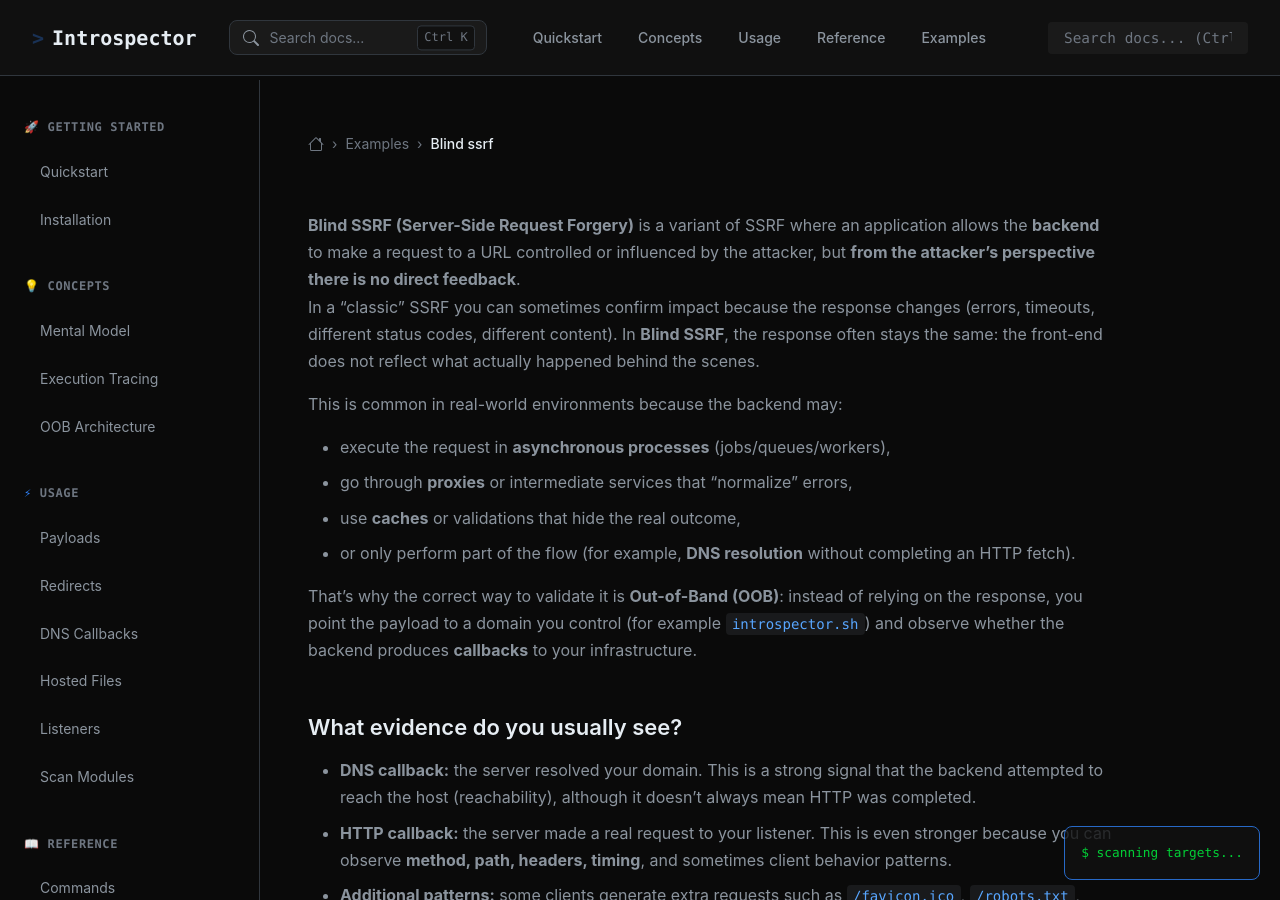
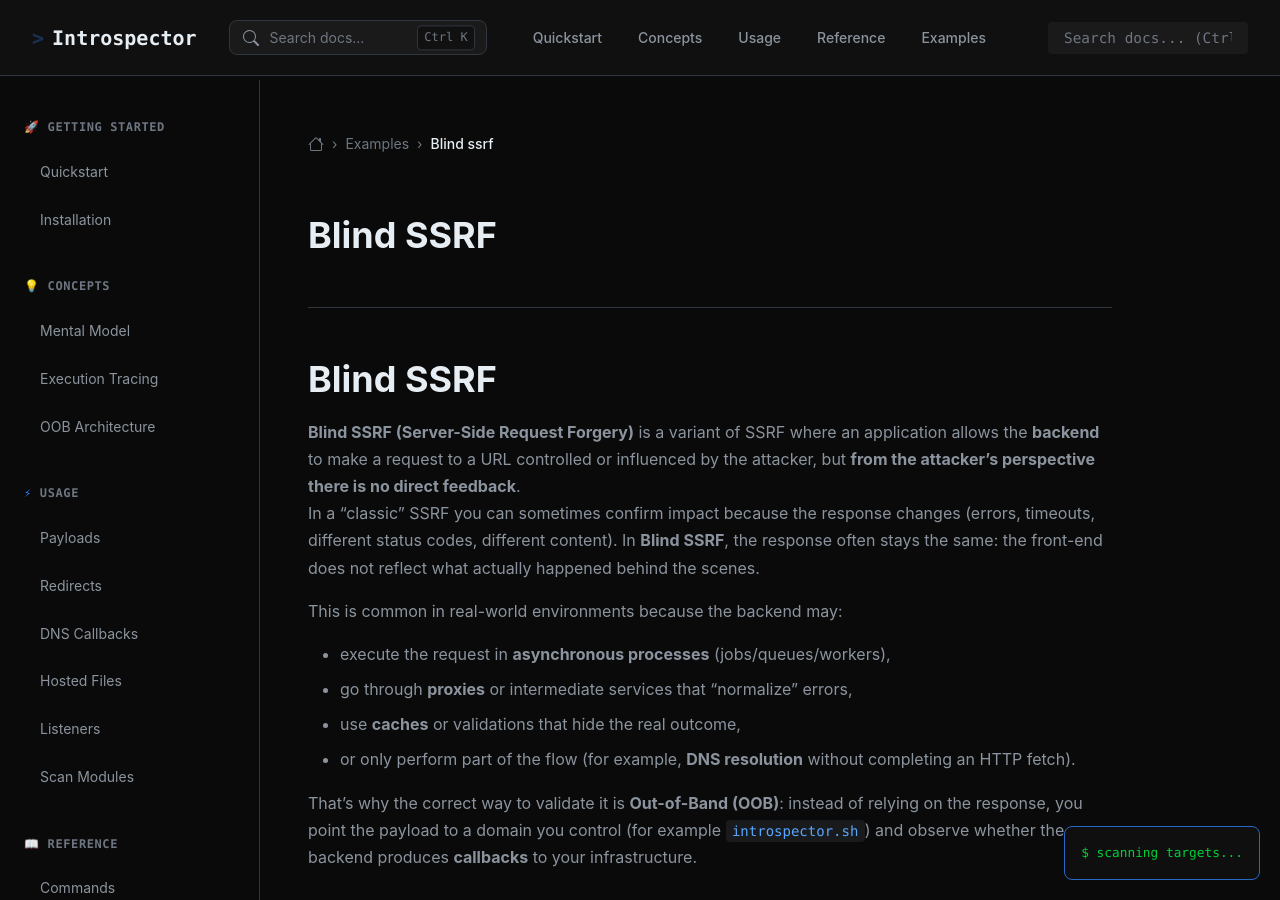
Before and after one commit to Dedal0/Introspector-Docs, a Jekyll site: the page built from examples/blind-ssrf.md, in a window 1280 px wide and 900 px high. Built offline with Jekyll 4.4.1, drawn with Linux system fonts in a browser that asks for light colours; our own code applies the rules of GitHub Pages for plain Markdown files.

Commit message:
Update blind-ssrf.md

```diff
--- a/examples/blind-ssrf.md
+++ b/examples/blind-ssrf.md
@@ -1,3 +1,4 @@
+# Blind SSRF
 
 **Blind SSRF (Server-Side Request Forgery)** is a variant of SSRF where an application allows the **backend** to make a request to a URL controlled or influenced by the attacker, but **from the attacker’s perspective there is no direct feedback**.
 In a “classic” SSRF you can sometimes confirm impact because the response changes (errors, timeouts, different status codes, different content). In **Blind SSRF**, the response often stays the same: the front-end does not reflect what actually happened behind the scenes.
```
